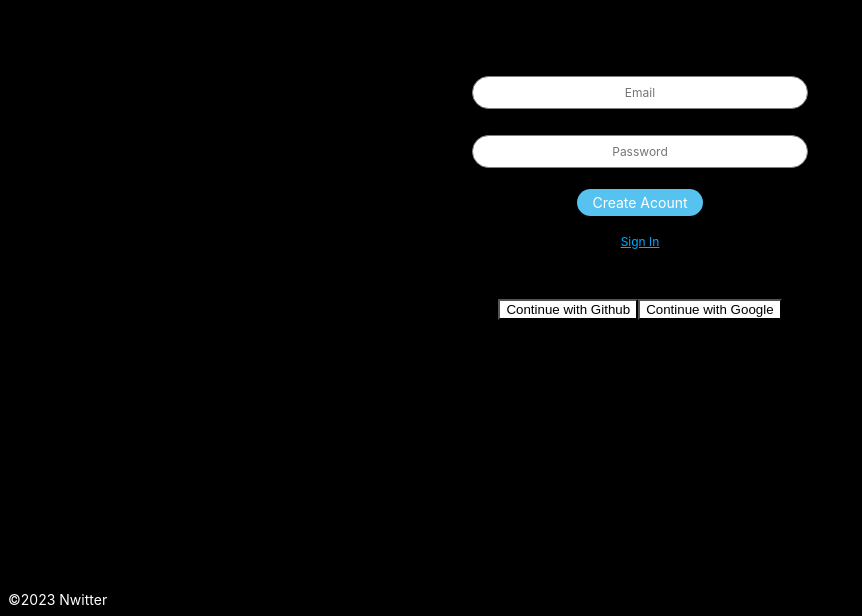
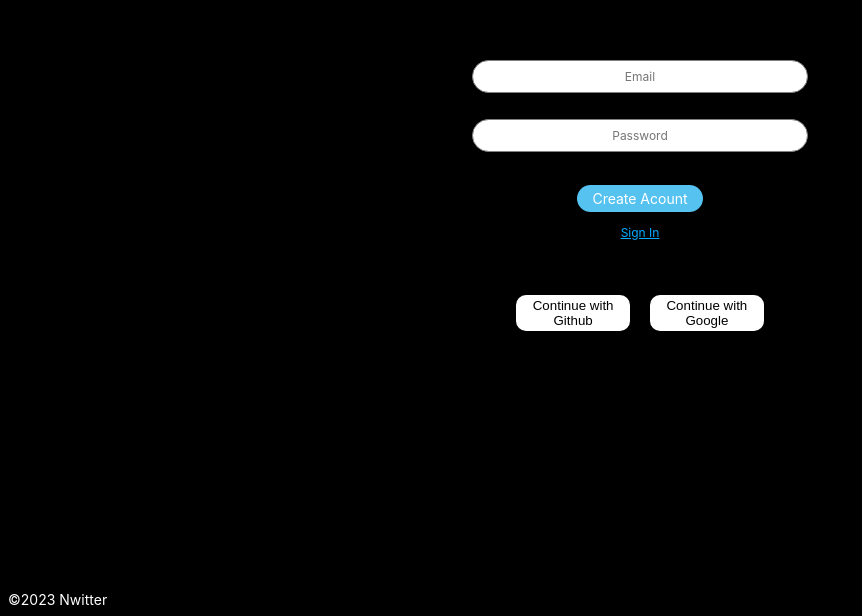
Before and after one commit to Lettuce2321/nwitter, a React (Create React App) app: page / in a window 1280 px wide. Shown: the part 217-833 px from the top of the page, without its empty margins (0-862 px from the left). Built offline with nearby package versions, Linux system fonts and the light colour scheme; no server answers.

Commit message:
'styling_auth'

```diff
--- a/src/css/AuthStyle.css
+++ b/src/css/AuthStyle.css
@@ -31,6 +31,18 @@
     border-radius: 30px;
     padding: 5px;
     margin: 8px;
+    margin-top: 20px;
+    cursor: pointer;
+}
+.authToggle {
+    color: #04aaff;
+    cursor: pointer;
+    margin-top: 5px;
+    margin-bottom: 50px;
+    display: block;
+    font-size: 12px;
+    text-decoration: underline;
+    cursor: pointer;
 }
 .authError {
     color: tomato;
@@ -38,12 +50,11 @@
     font-weight: 500;
     font-size: 12px;
 }
-.authToggle {
-    color: #04aaff;
+.authSocial {
+    width: 9%;
+    margin: 5px 10px;
+    padding: 3px;
+    border: none;
+    border-radius: 10px;
     cursor: pointer;
-    margin-top: 10px;
-    margin-bottom: 50px;
-    display: block;
-    font-size: 12px;
-    text-decoration: underline;
 }
--- a/src/routes/Auth.js
+++ b/src/routes/Auth.js
@@ -26,8 +26,8 @@ function Auth(){
         <div className='authContainer'>
             <AuthForm/>
             <div>
-                <button name='Github' onClick={onSocialClick}>Continue with Github</button>
-                <button name='Google' onClick={onSocialClick}>Continue with Google</button>
+                <button name='Github' onClick={onSocialClick} className="authSocial">Continue with Github</button>
+                <button name='Google' onClick={onSocialClick} className="authSocial">Continue with Google</button>
             </div>
         </div>
     )
```
Also changed, not shown: src/img/bluebird.jpg (added).
